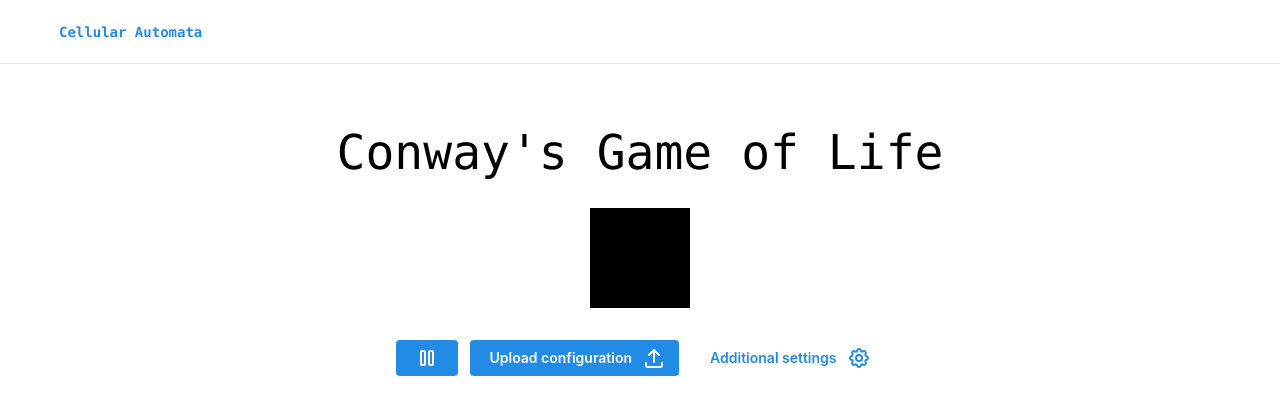
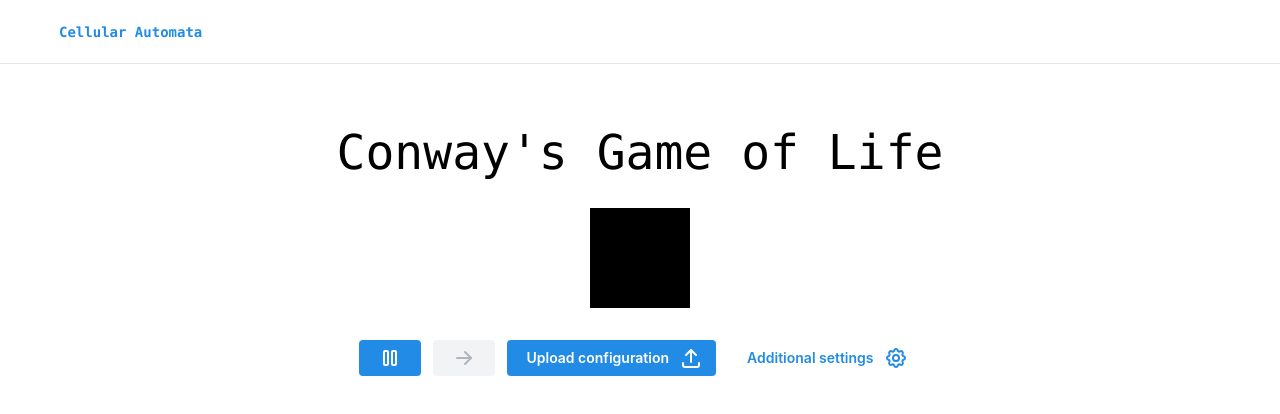
Before and after one commit to Josh-Human/game-of-life, a Next.js app: page / in a window 1280 px wide. Shown: the top 414 px of the page. Built offline with nearby package versions, Linux system fonts and the light colour scheme.

Commit message:
feat: add button to step to next board

```diff
--- a/app/page.tsx
+++ b/app/page.tsx
@@ -1,13 +1,9 @@
 'use client';
 
 import { useState } from 'react';
-import {
-  IconPlayerPause,
-  IconPlayerPlay,
-  IconSettings,
-} from '@tabler/icons-react';
+import { IconArrowRight, IconPlayerPause, IconPlayerPlay, IconSettings } from '@tabler/icons-react';
 import { Button } from '@mantine/core';
-import { create_board } from '@/helpers/board';
+import { create_board, next_board_state } from '@/helpers/board';
 import FileInput from '@/components/file-input';
 import Board from '@/components/Board';
 
@@ -18,6 +14,10 @@ export default function HomePage() {
 
   const loadBoard = (board: number[][]) => {
     setBoardState(board);
+  };
+
+  const setNextBoardState = () => {
+    setBoardState(next_board_state(board_state));
   };
 
   const playOrPauseIcon = is_playing ? <IconPlayerPause /> : <IconPlayerPlay />;
@@ -45,6 +45,9 @@ export default function HomePage() {
             >
               {playOrPauseIcon}
             </Button>
+            <Button disabled={is_playing} onClick={setNextBoardState}>
+              <IconArrowRight />
+            </Button>
 
             <FileInput loadBoard={loadBoard} />
             <Button variant="white" rightSection={<IconSettings />}>
```
